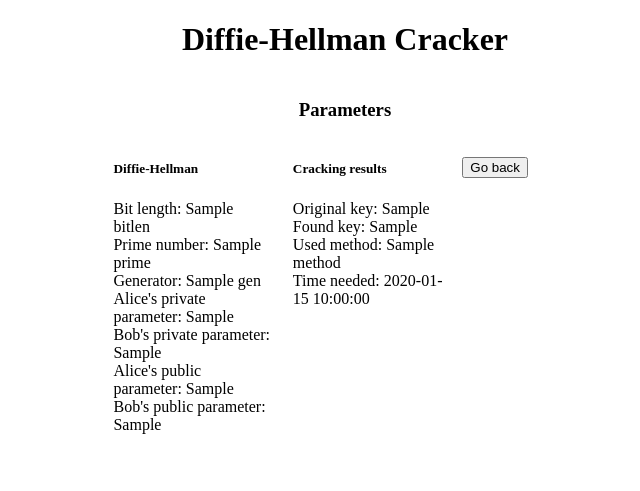
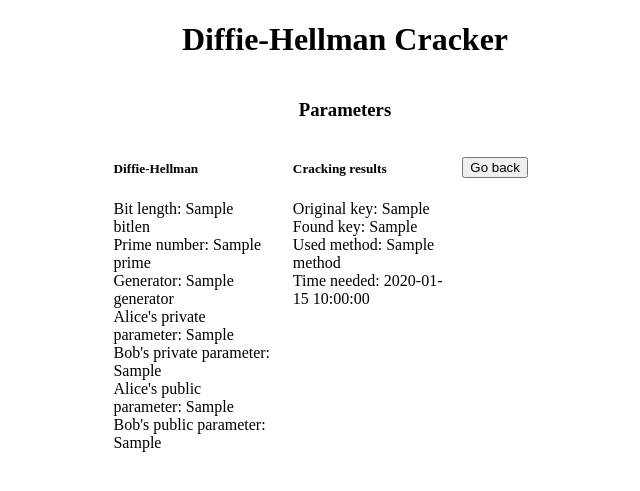
Before and after one commit to Charashenko/DH-cracker, a Flask app: template src/templates/solve.jinja in a window 1280 px wide. Shown: the top 491 px of the page, without its empty margins (295-935 px from the left). Run offline with Flask 2, Linux system fonts and the light colour scheme; the template is opened without the code that fills it: most values are stand-ins (such as "Sample title", 1, 10 or a date in 2020).

Commit message:
fixed generator not showing issue

```diff
--- a/src/templates/solve.jinja
+++ b/src/templates/solve.jinja
@@ -26,7 +26,7 @@ h3 {text-align: center;}
             <h5>Diffie-Hellman</h5>
             Bit length: {{results.bitlen}}<br>
             Prime number: {{results.prime}}<br>
-            Generator: {{results.gen}}<br>
+            Generator: {{results.generator}}<br>
             Alice's private parameter: {{results.pri_a}}<br>
             Bob's private parameter: {{results.pri_b}}<br>
             Alice's public parameter: {{results.pub_a}}<br>
```
